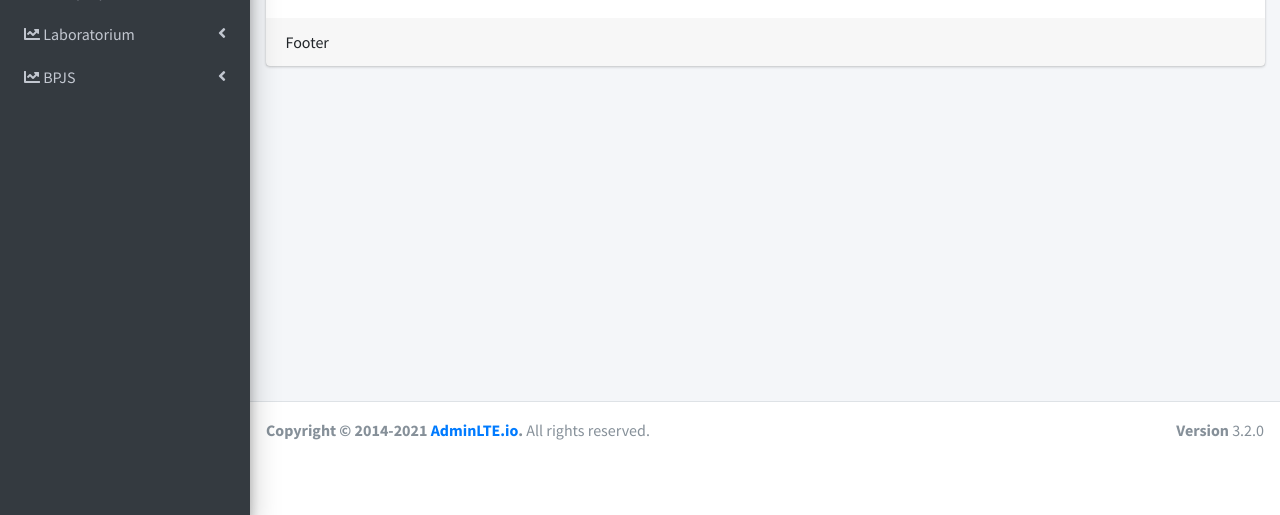
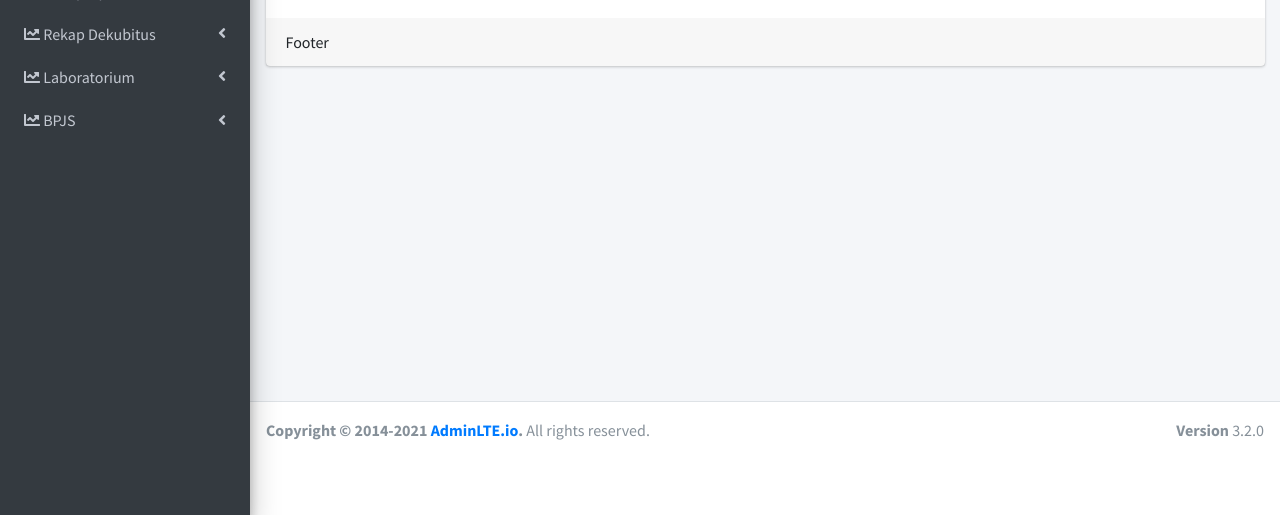
Before and after one commit to fikalovita/SIREKAP, a CodeIgniter app: page /database/index.php/rekapandekubitus/index in a window 1280 px wide. Shown: the part 342-857 px from the top of the page. Run offline with CodeIgniter, Linux system fonts and the light colour scheme; the visitor is signed in with stand-in values (Sample User, id 1); some libraries are stand-ins or nearby versions.

Commit message:
Add authentication check in RekapanDekubitus and RekapanSurveilanceOperasi1 controllers; update sidebar to include Rekap Dekubitus link

```diff
--- a/application/controllers/RekapanDekubitus.php
+++ b/application/controllers/RekapanDekubitus.php
@@ -11,6 +11,9 @@ class RekapanDekubitus extends CI_Controller
     {
         parent::__construct();
         $this->load->model('ModelDekubitus');
+        if (!$this->session->userdata('isLogin')) {
+            redirect('Auth');
+        }
     }
 
     public function index()
@@ -23,7 +26,8 @@ class RekapanDekubitus extends CI_Controller
     }
 
     //MENAMPILKAN DATA PENILAIAN DEKUBITUS
-    public function tampilanPenilaianDekubitus(){
+    public function tampilanPenilaianDekubitus()
+    {
         $tanggal1 = $this->input->post('tanggal1');
         $tanggal2 = $this->input->post('tanggal2');
         $start = $this->input->post('start');
--- a/application/controllers/RekapanSurveilanceOperasi1.php
+++ b/application/controllers/RekapanSurveilanceOperasi1.php
@@ -11,6 +11,9 @@ class RekapanSurveilanceOperasi1 extends CI_Controller
     {
         parent::__construct();
         $this->load->model('ModelSurveilanceOperasi');
+        if (!$this->session->userdata('isLogin')) {
+            redirect('Auth');
+        }
     }
     public function index()
     {
--- a/application/views/layout/sidebar.php
+++ b/application/views/layout/sidebar.php
@@ -136,6 +136,15 @@
             </ul>
           </li>
           <li class="nav-item">
+            <a href="<?= base_url('RekapanDekubitus') ?>" class="nav-link">
+              <i class="fas fa-chart-line"></i>
+              <p>
+                Rekap Dekubitus
+                <i class="fas fa-angle-left right"></i>
+              </p>
+            </a>
+          </li>
+          <li class="nav-item">
             <a href="#" class="nav-link">
               <i class="fas fa-chart-line"></i>
               <p>
```
